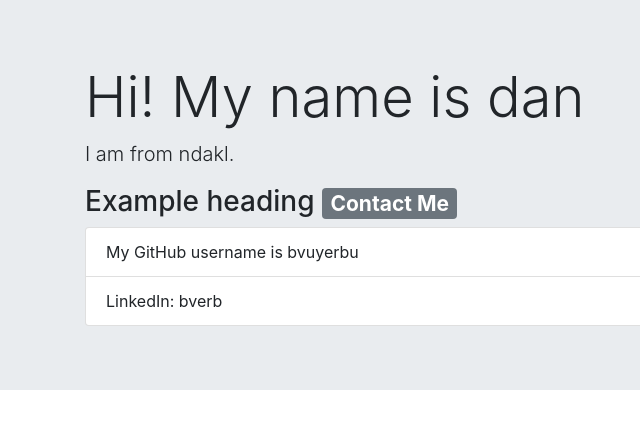
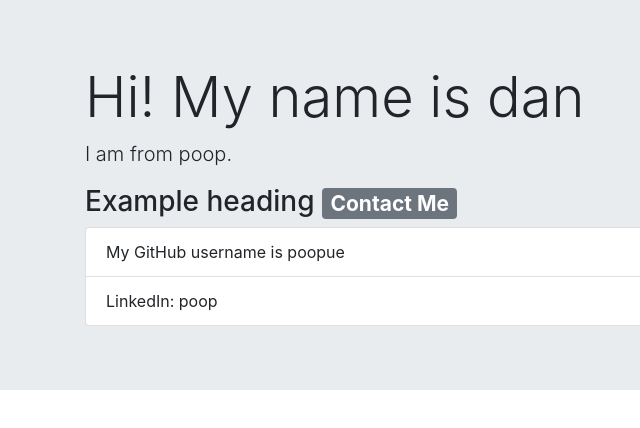
Before and after one commit to afredknot/teams-profile-gen-eh, a website: page index.html in a window 1280 px wide. Shown: the full height of the page, 0-640 px from the left. Drawn offline with nearby package versions, Linux system fonts and the light colour scheme.

```diff
--- a/index.html
+++ b/index.html
@@ -10,11 +10,11 @@
   <div class="jumbotron jumbotron-fluid">
   <div class="container">
     <h1 class="display-4">Hi! My name is dan</h1>
-    <p class="lead">I am from ndakl.</p>
+    <p class="lead">I am from poop.</p>
     <h3>Example heading <span class="badge badge-secondary">Contact Me</span></h3>
     <ul class="list-group">
-      <li class="list-group-item">My GitHub username is bvuyerbu</li>
-      <li class="list-group-item">LinkedIn: bverb</li>
+      <li class="list-group-item">My GitHub username is poopue</li>
+      <li class="list-group-item">LinkedIn: poop</li>
     </ul>
   </div>
 </div>
```
Also changed, not shown: 3 other files.
